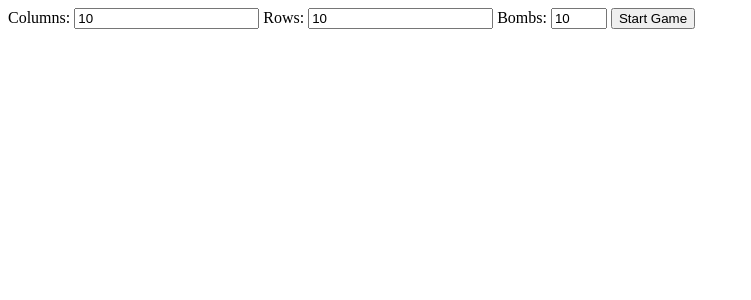
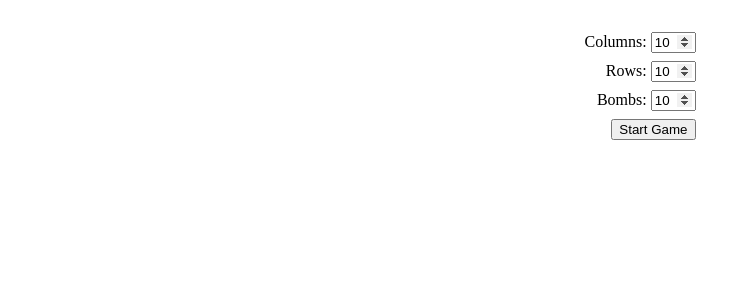
Before and after one commit to Jak-Ch-ll/mine-games, a Svelte app: page / in a window 1280 px wide. Shown: the top 300 px of the page, without its empty margins (0-751 px from the left). Built offline with nearby package versions, Linux system fonts and the light colour scheme.

Commit message:
Add basic styling

```diff
--- a/index.html
+++ b/index.html
@@ -4,7 +4,7 @@
     <meta charset="UTF-8" />
     <link rel="icon" href="/favicon.ico" />
     <meta name="viewport" content="width=device-width, initial-scale=1.0" />
-    <title>Svelte + TS + Vite App</title>
+    <title>Svelte Minesweeper</title>
   </head>
   <body>
     <div id="app"></div>
--- a/src/main/App/Game.svelte
+++ b/src/main/App/Game.svelte
@@ -23,6 +23,7 @@
 </script>
 
 <!-- HTML -->
+<div class="screen">
   {#if !gameStarted}
     <form
       aria-label="setup"
@@ -58,14 +59,43 @@
       >
     </form>
   {:else}
+    <div class="game">
       <button on:click={() => (gameStarted = false)}>New Game</button>
       <Gameboard
         {columns}
         {rows}
         bombCoordinates={generateBombCoordinates(bombs)}
       />
+    </div>
   {/if}
+</div>
 
 <!-- Style -->
 <style lang="scss">
+  .screen {
+    margin-top: 2rem;
+    display: flex;
+    justify-content: center;
+  }
+
+  form {
+    display: flex;
+    flex-direction: column;
+    align-items: flex-end;
+    gap: 0.5rem;
+  }
+
+  input {
+    width: 2.3rem;
+
+    &::-webkit-inner-spin-button {
+      opacity: 1;
+    }
+  }
+
+  .game {
+    button {
+      margin-bottom: 0.5rem;
+    }
+  }
 </style>
```
Lines whose indentation alone changed are shown as unchanged.
